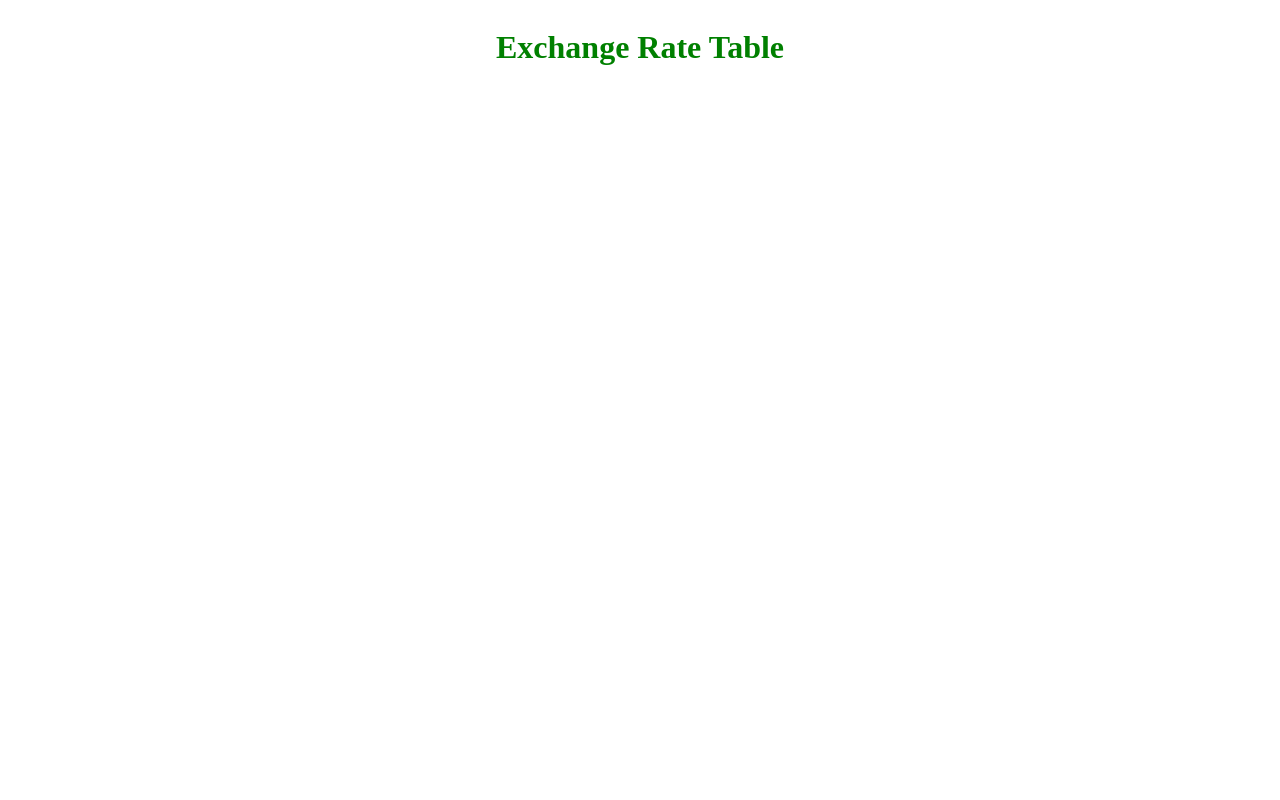
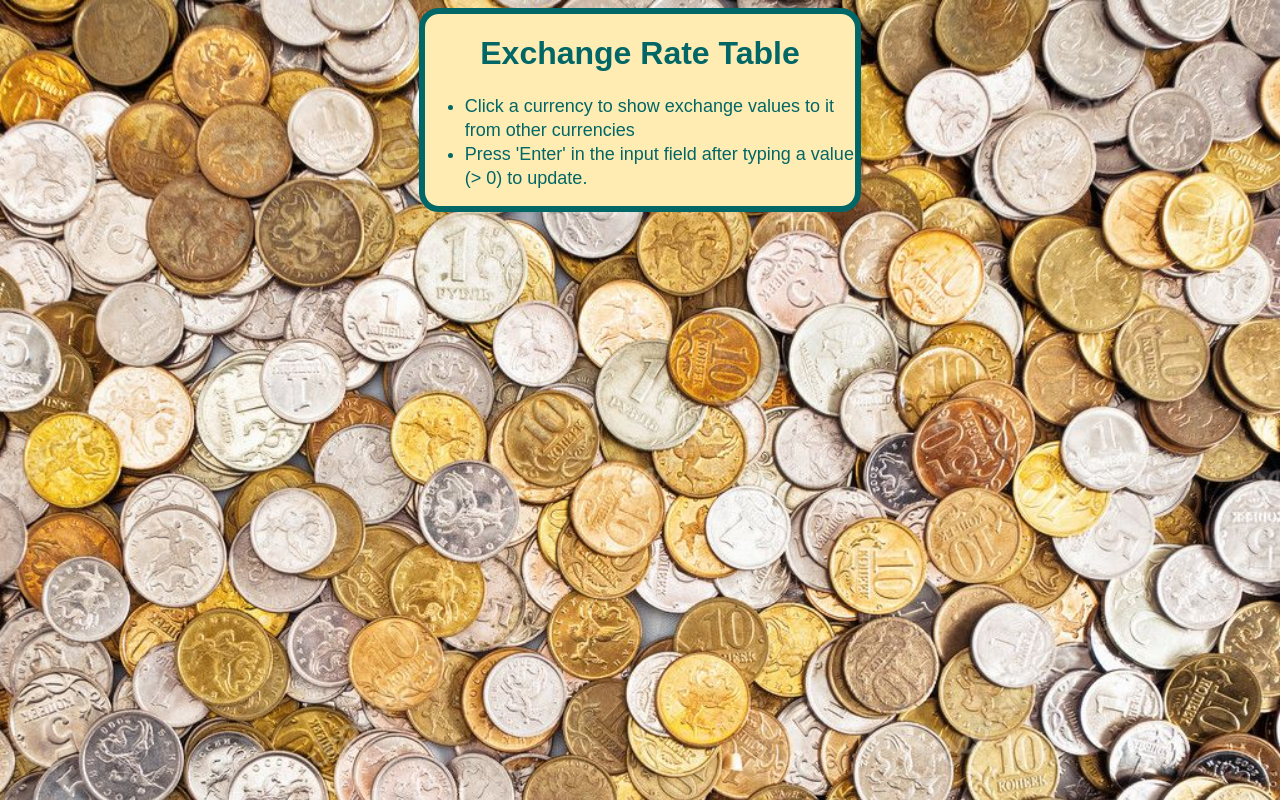
Before and after one commit to freerangeandy/exchange-rate-table, a plain HTML site: page index.html in a window 1280 px wide. Drawn offline with Linux system fonts and the light colour scheme; no server answers.

Commit message:
final styling and background image

```diff
--- a/index.html
+++ b/index.html
@@ -9,7 +9,13 @@
     <script src="script.js" defer></script>
   </head>
   <body>
-    <h1>Exchange Rate Table</h1>
+    <div class="table-info">
+      <h1>Exchange Rate Table</h1>
+      <ul>
+        <li>Click a currency to show exchange values to it from other currencies</li>
+        <li>Press 'Enter' in the input field after typing a value (&gt; 0) to update.</li>
+      </ul>
+    </div>
 
     <div id="currency-table" class="currency-table">
 
--- a/style.css
+++ b/style.css
@@ -2,6 +2,8 @@ body {
   display: flex;
   flex-direction: column;
   text-align: center;
+  background-image: url("coinsBackground.jpg");
+  background-size: 100%;
 }
 
 * {
@@ -9,7 +11,28 @@ body {
 }
 
 h1 {
-  color: green;
+  font-family: sans-serif;
+  color: #006666;
+}
+
+.table-info {
+  width: 35%;
+  background-color: #FFECB3;
+  border: 6px solid #006666;
+  border-radius: 20px;
+  margin: auto;
+
+}
+
+.table-info ul {
+  text-align: left;
+}
+
+.table-info li {
+  font-family: sans-serif;
+  font-size: 18px;
+  color: #006666;
+  line-height: 24px;
 }
 
 .currency-table {
@@ -18,14 +41,15 @@ h1 {
   flex-wrap: wrap;
   min-width: 500px;
   max-width: 1000px;
+  padding-top: 20px;
   margin: auto;
 }
 
 .currency-cell, .selected-cell {
   display: flex;
   flex-direction: column;
-  border: 2px solid black;
-  background-color: white;
+  border: 2px solid #455A64;
+  background-color: #ECF8FF;
   min-width: 160px;
   height: 60px;
   font-size: 24px;
@@ -33,8 +57,10 @@ h1 {
 }
 
 .currency-cell h4 {
+  font-family: sans-serif;
+  color: #455A64;
   line-height: 24px;
-  padding-bottom: 2px;
+  padding: 2px 0;
   margin:0;
 }
 
@@ -44,13 +70,15 @@ h1 {
 }
 
 .selected-cell {
-  border: 3px solid blue;
+  border: 3px solid #C2185B;
 }
 
 .selected-cell h4 {
+  font-family: sans-serif;
+  color: #C2185B;
   line-height: 24px;
+  padding-top: 2px;
   margin:0;
-  color: green
 }
 
 .selected-cell p {
```
Also changed, not shown: coinsBackground.jpg (added).
